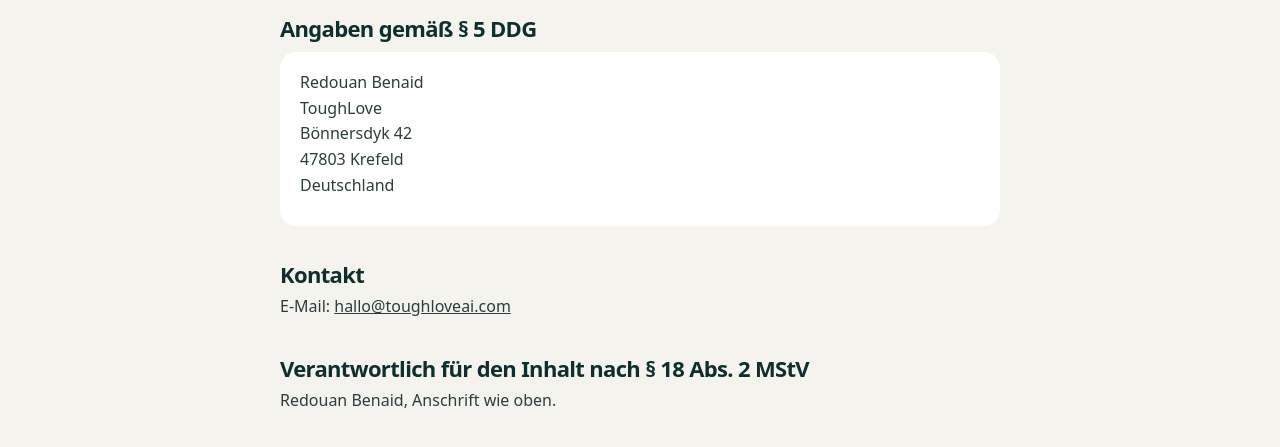
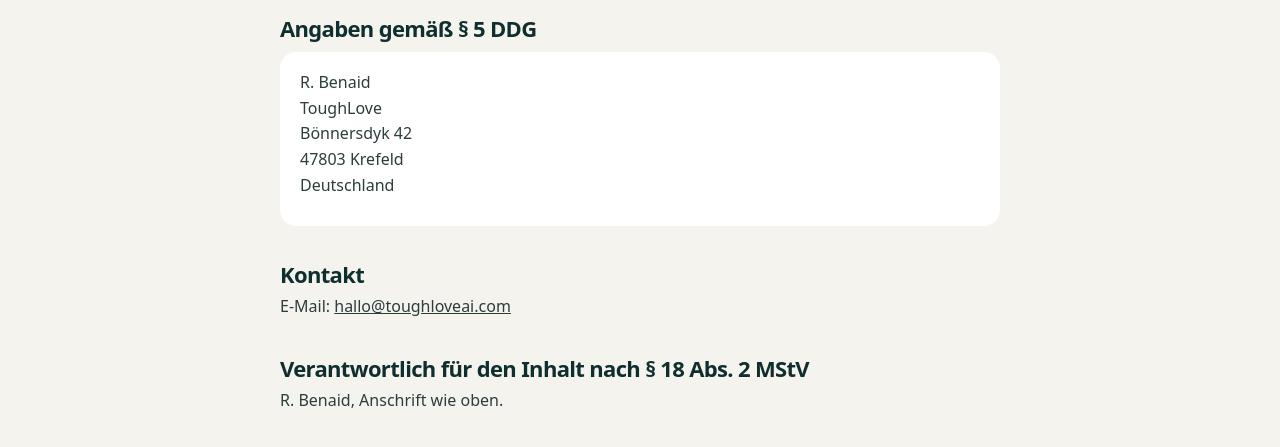
Before and after one commit to benaidmail-a11y/toughloveai-website, a plain HTML site: page impressum.html in a window 1280 px wide. Shown: the part 174-621 px from the top of the page. Drawn offline with Linux system fonts and the light colour scheme.

Commit message:
Update impressum.html

```diff
--- a/impressum.html
+++ b/impressum.html
@@ -14,7 +14,7 @@
   <h1>Impressum</h1>
   <h2>Angaben gemäß § 5 DDG</h2>
   <div class="box">
-    <p>Redouan Benaid<br>
+    <p>R. Benaid<br>
     ToughLove<br>
     Bönnersdyk 42<br>
     47803 Krefeld<br>
@@ -23,7 +23,7 @@
   <h2>Kontakt</h2>
   <p>E-Mail: <a href="mailto:hallo@toughloveai.com">hallo@toughloveai.com</a></p>
   <h2>Verantwortlich für den Inhalt nach § 18 Abs. 2 MStV</h2>
-  <p>Redouan Benaid, Anschrift wie oben.</p>
+  <p>R. Benaid, Anschrift wie oben.</p>
   <h2>Hinweis zur App</h2>
   <p>ToughLove ist ein KI-gestützter Motivations- und Gewohnheitscoach. Die App ersetzt keine ärztliche, psychologische oder ernährungsmedizinische Beratung. Bei gesundheitlichen Beschwerden wende dich bitte an eine Ärztin oder einen Arzt. In Krisen erreichst du die TelefonSeelsorge kostenlos und rund um die Uhr unter 0800 111 0 111 oder 0800 111 0 222, im Notfall die 112.</p>
   <h2>Verbraucherstreitbeilegung</h2>
```
